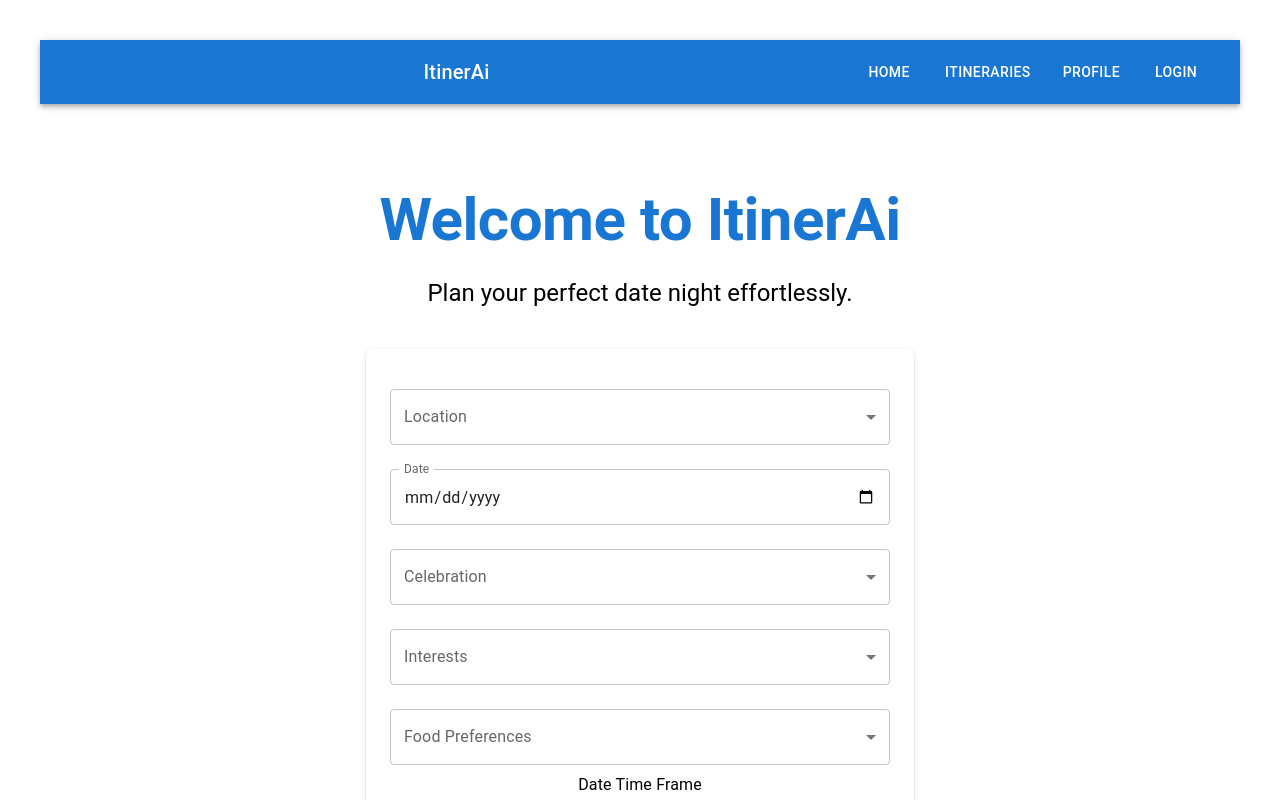
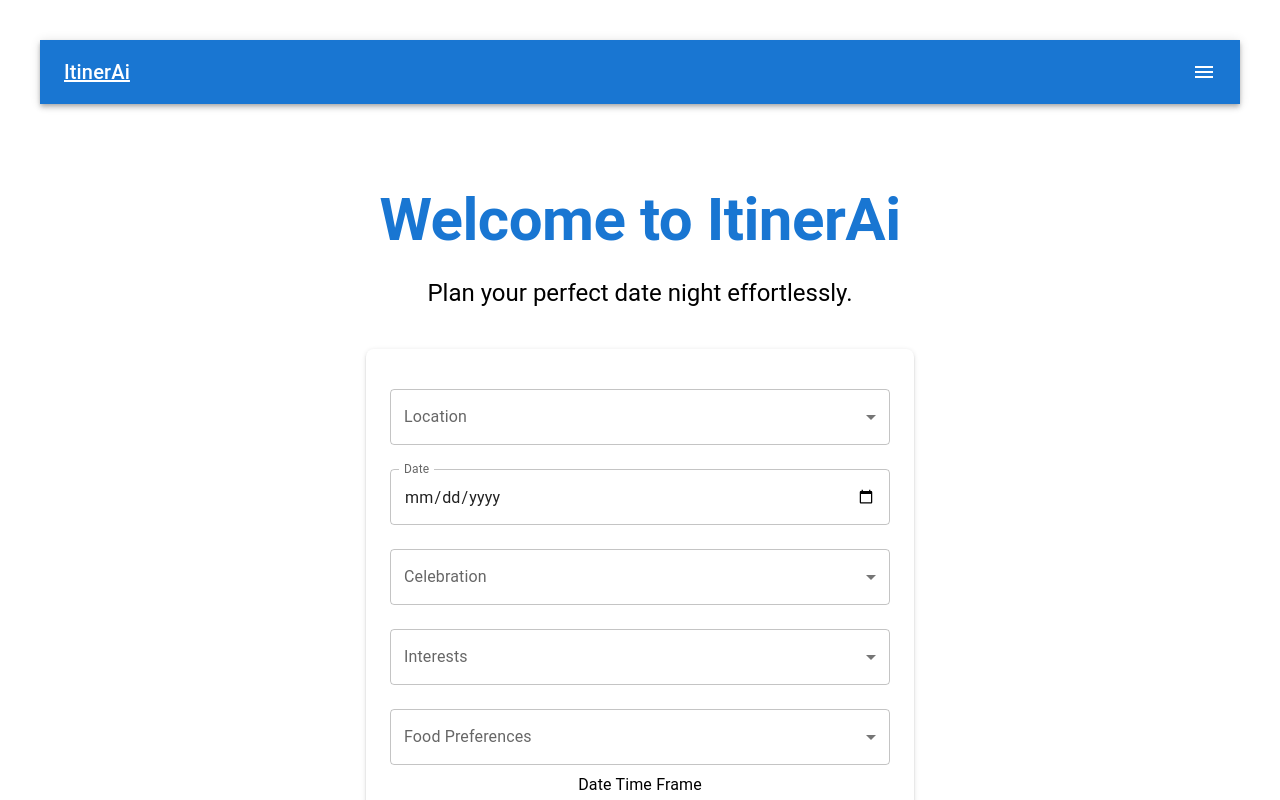
Before and after one commit to demichele-c/ItinerAi, a React (Vite) app in the folder client/: page / in a window 1280 px wide. Shown: the top 800 px of the page. Built offline with nearby package versions, Linux system fonts and the light colour scheme.

Commit message:
menu dropdown functionality

```diff
--- a/client/src/components/Header.jsx
+++ b/client/src/components/Header.jsx
@@ -1,30 +1,64 @@
-import { AppBar, Toolbar, Typography, Button, Box } from '@mui/material';
+import * as React from 'react';
+import { AppBar, Toolbar, Typography, Button, Menu, MenuItem} from '@mui/material';
+import MenuIcon from '@mui/icons-material/Menu';
 import { Link } from 'react-router-dom';
 
 const Header = () => {
+  const [anchorEl, setAnchorEl] = React.useState(null);
+
+  const handleMenu = (event) => {
+    setAnchorEl(event.currentTarget);
+  };
+
+  const handleClose = () => {
+    setAnchorEl(null);
+  };
+
+
   return (
     <AppBar position="static" sx={{ backgroundColor: '#1976d2' }}>
       <Toolbar>
-        <Typography variant="h6" sx={{ flexGrow: 1 }}>
+        <Typography align="left" variant="h6" color="inherit" component={Link} to="/" sx={{ flexGrow: 1 }}>
           ItinerAi
         </Typography>
-        <Box>
-          <Button color="inherit" component={Link} to="/" sx={{ mx: 1 }}>
-            Home
-          </Button>
-          <Button color="inherit" component={Link} to="/itineraries" sx={{ mx: 1 }}>
+        <MenuIcon
+          onClick={handleMenu}
+        />
+        <Menu
+          id="menu-appbar"
+          anchorEl={anchorEl}
+          anchorOrigin={{
+            vertical: 'top',
+            horizontal: 'right',
+          }}
+          keepMounted
+          transformOrigin={{
+            vertical: 'top',
+            horizontal: 'right',
+          }}
+          open={Boolean(anchorEl)}
+          onclose={handleClose}
+        >
+          <MenuItem onClick={handleClose}>
+            <Button component={Link} to="/itineraries" sx={{ mx: 1 }}>
               Itineraries
             </Button>
-          <Button color="inherit" component={Link} to="/profile" sx={{ mx: 1 }}>
+          </MenuItem>
+          <MenuItem onClick={handleClose}>
+            <Button component={Link} to="/profile" sx={{ mx: 1 }}>
               Profile
             </Button>
-          <Button color="inherit" component={Link} to="/login" sx={{ mx: 1 }}>
+          </MenuItem>
+          <MenuItem onClick={handleClose}>
+            <Button component={Link} to="/login" sx={{ mx: 1 }}>
               Login
             </Button>
-        </Box>
+          </MenuItem>
+        </Menu>
       </Toolbar>
     </AppBar>
   );
 };
 
+
 export default Header;
```
Lines whose indentation alone changed are shown as unchanged.
